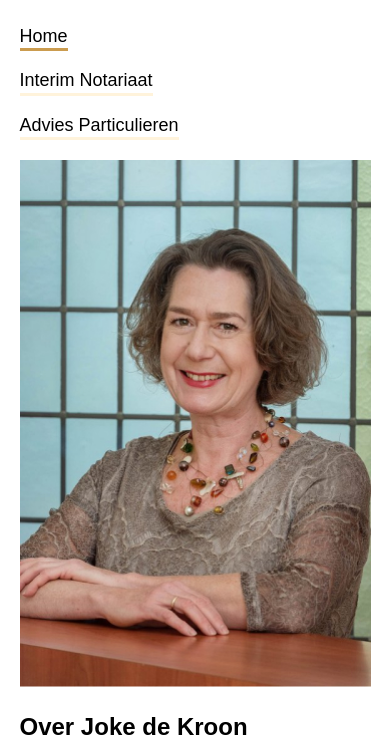
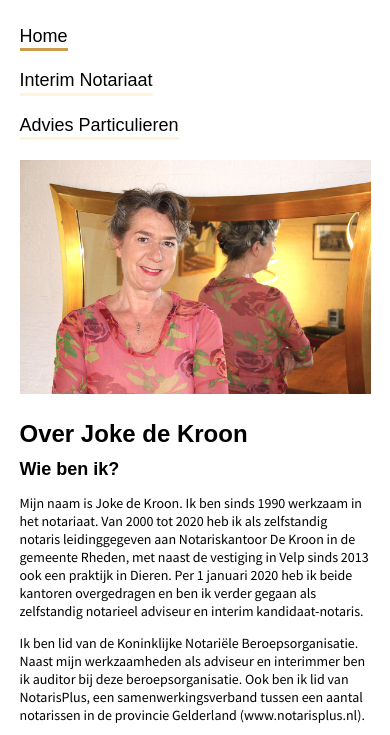
Before and after one commit to v0ss3n/joke-website, a plain HTML site: page index.html in a window 390 px wide. Shown: the part 125-860 px from the top of the page. Drawn offline with Linux system fonts and the light colour scheme; a web font is replaced by a local one.

Commit message:
Replace image

```diff
--- a/index.html
+++ b/index.html
@@ -73,7 +73,10 @@
         </a>
         <p>N.B.: besprekingen bij u aan huis zijn ook mogelijk.</p>
       </article>
-      <section><img src="./images/joke-de-kroon.jpg" alt="Afbeelding van Joke de Kroon"></section>
+      <section>
+        <img class="desktop" src="./images/joke-portrait-web.jpg" alt="Afbeelding van Joke de Kroon">
+        <img class="mobile" src="./images/joke-landscape-web.jpg" alt="Afbeelding van Joke de Kroon">
+      </section>
     </div>
   </div>
 
--- a/styling.scss
+++ b/styling.scss
@@ -25,6 +25,10 @@ html {
 img {
   width: 100%;
   height: auto;
+}
+
+.mobile {
+  display: none;
 }
 
 h1 {
@@ -101,7 +105,6 @@ h1 {
 }
 
 // Main
-
 
 nav {
   width: 270px;
@@ -218,11 +221,10 @@ i.fa-map-marker-alt {
     order: 2;
   }
 
-.text {
-  width: 100%;
-  margin: 0;
-}
-
+  .text {
+    width: 100%;
+    margin: 0;
+  }
 }
 
 @media screen and (max-width: 599px) {
@@ -240,6 +242,13 @@ i.fa-map-marker-alt {
     font-size: 1.8rem;
   }
 
+  .mobile {
+    display: initial;
+  }
+  .desktop {
+    display: none;
+  }
+
   .index article,
   .index section,
   article,
@@ -250,11 +259,10 @@ i.fa-map-marker-alt {
 
   .index article h2 {
     margin-top: 24px;
-
   }
 
   .main {
-    margin: 30px 0 350px
+    margin: 30px 0 350px;
   }
 
   .footer-title {
```
Also changed, not shown: images/joke-landscape-web.jpg (added), images/joke-portrait-web.jpg (added), styling.css, 1 other file.
